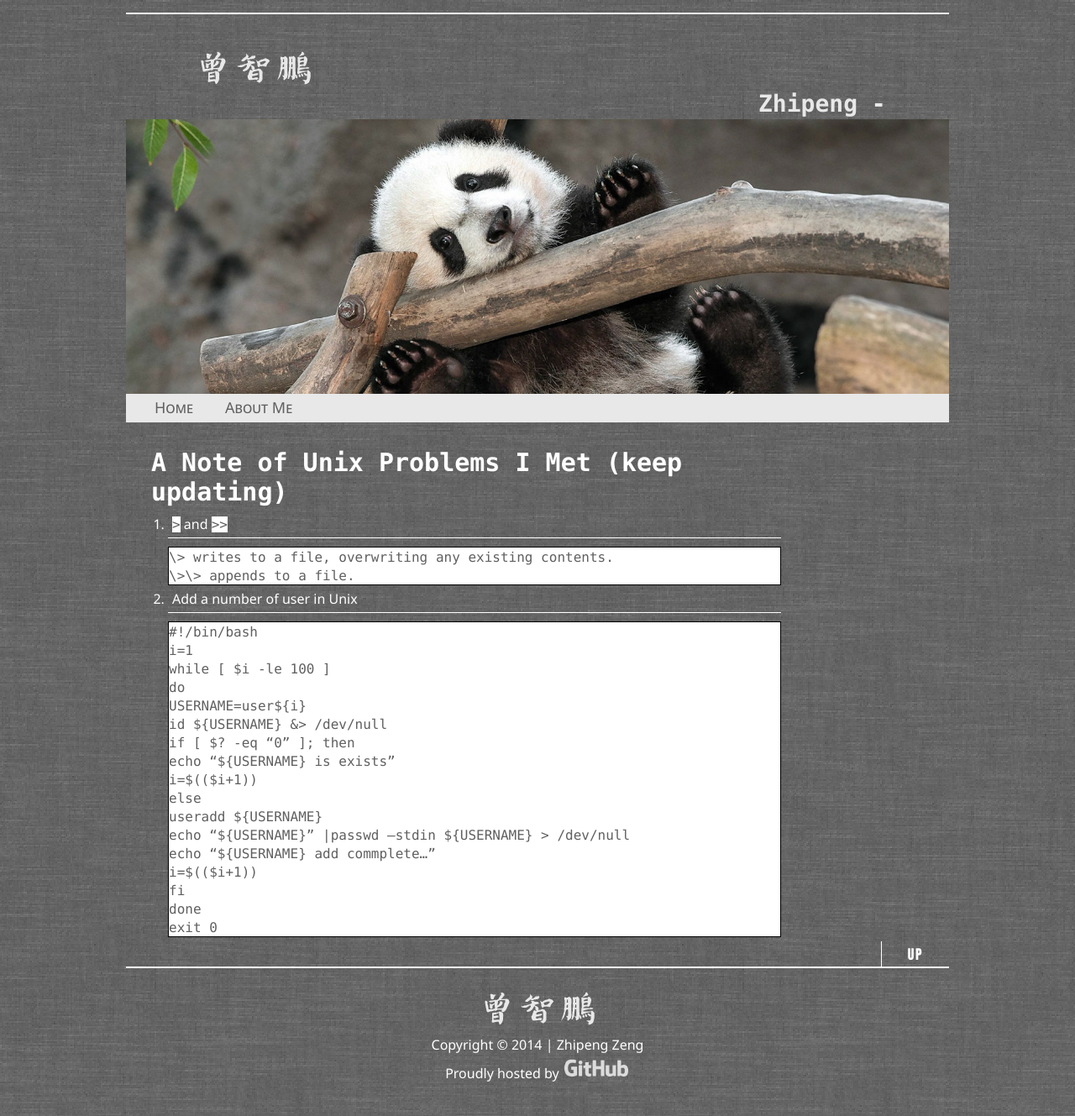
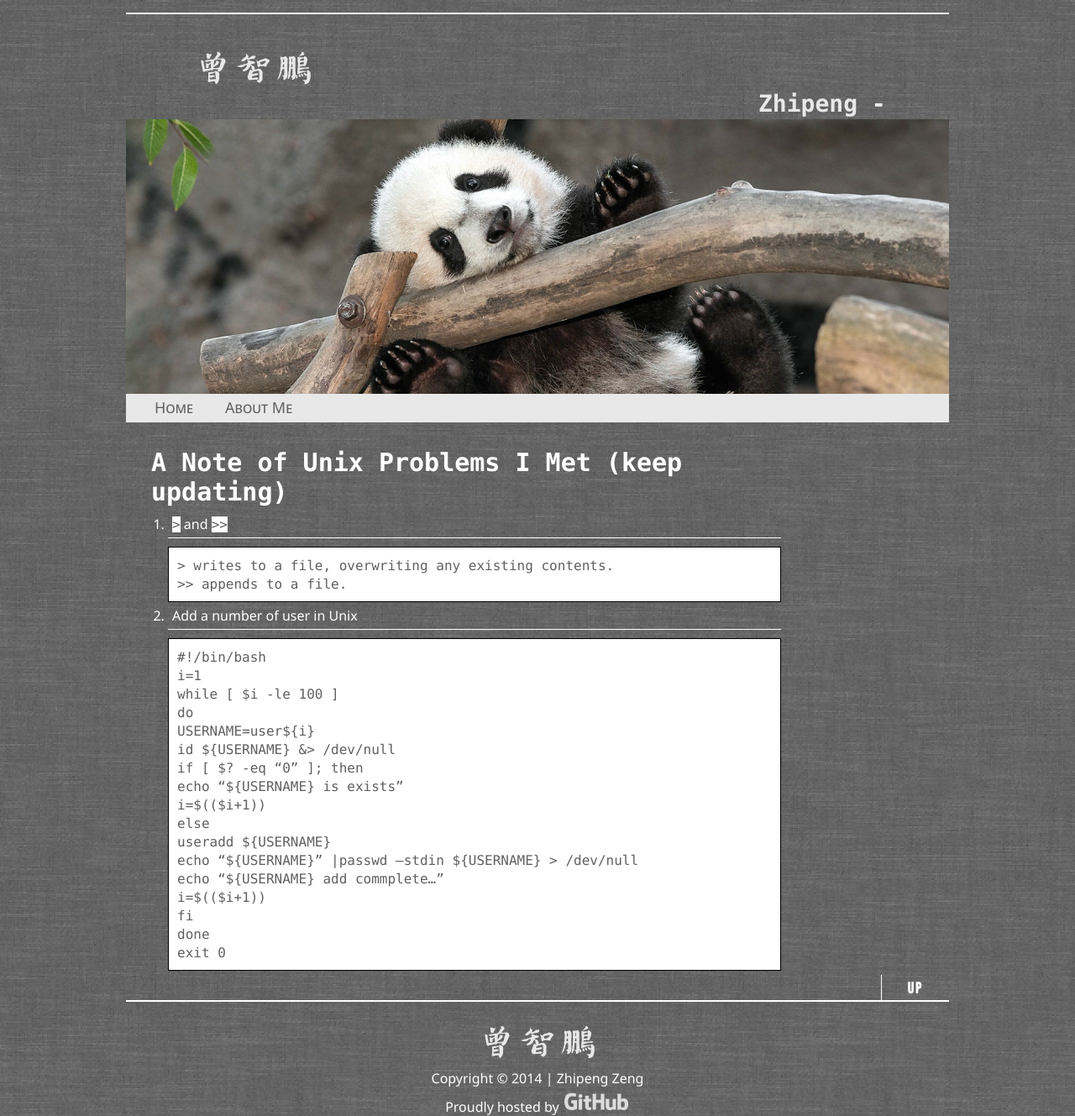
Before and after one commit to ZhipengZeng/AAA-Blog, a Jekyll site: the page built from _posts/2015-02-05-Note-of-Unix.md, in a window 1280 px wide. Shown: the whole page at 84% size. Built offline with Jekyll 4.4.1, drawn with Linux system fonts in a browser that asks for light colours.

Commit message:
still have something unclear

```diff
--- a/_posts/2015-02-05-Note-of-Unix.md
+++ b/_posts/2015-02-05-Note-of-Unix.md
@@ -5,8 +5,8 @@ title: Note of Unix
 ##A Note of Unix Problems I Met (keep updating)
 1.	`>` and `>>`
 
-	>	\> writes to a file, overwriting any existing contents.
-	>	\>\> appends to a file.
+	>	> writes to a file, overwriting any existing contents.
+	>	>> appends to a file.
 2.	Add a number of user in Unix
 
 	>	#!/bin/bash
--- a/styles/default.css
+++ b/styles/default.css
@@ -114,6 +114,7 @@ nav li a:hover{
 	background-color:#FFFFFF;
 	font-family: Segoe, "Segoe UI", "DejaVu Sans", "Trebuchet MS", Verdana, sans-serif;
 	border: 1px solid Black;
+	padding: 10px;
 }
 #content code{
 	font-family: Consolas, "Andale Mono", "Lucida Console", "Lucida Sans Typewriter", Monaco, "Courier New", monospace;
```
